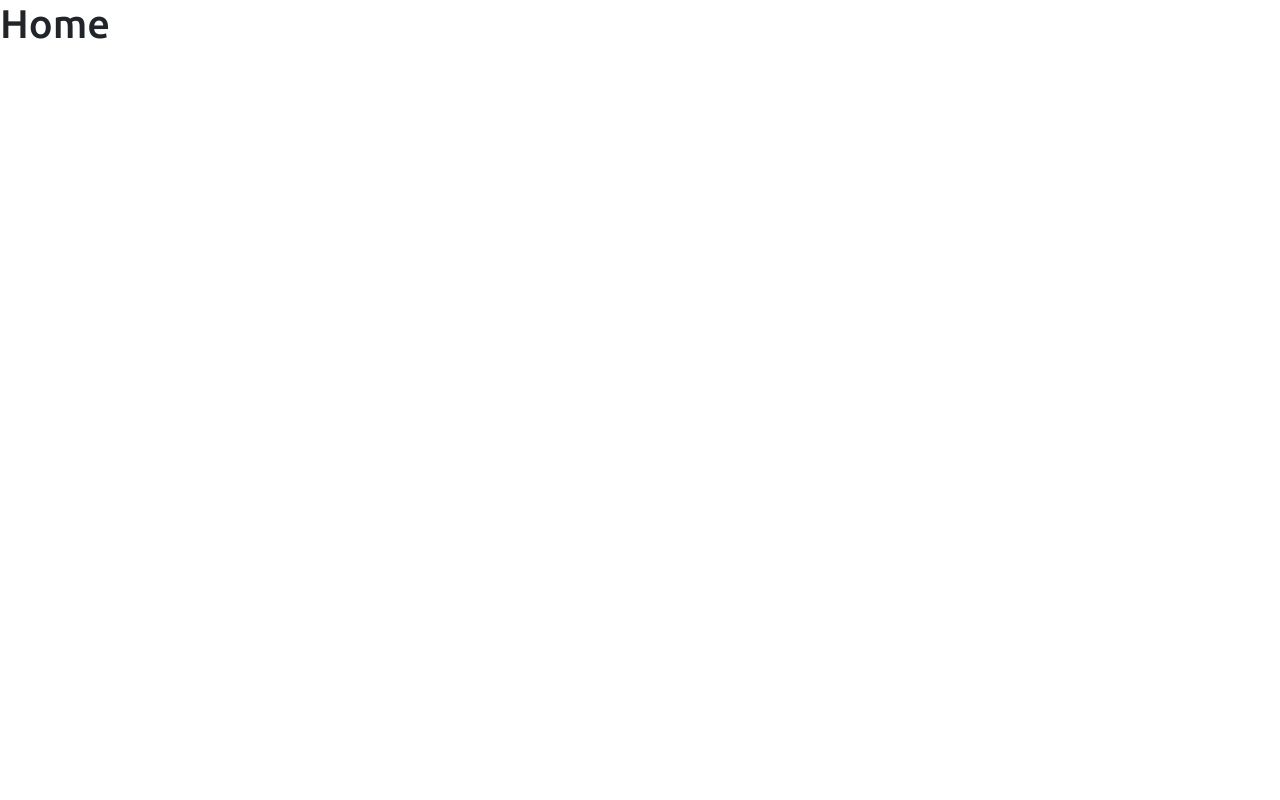
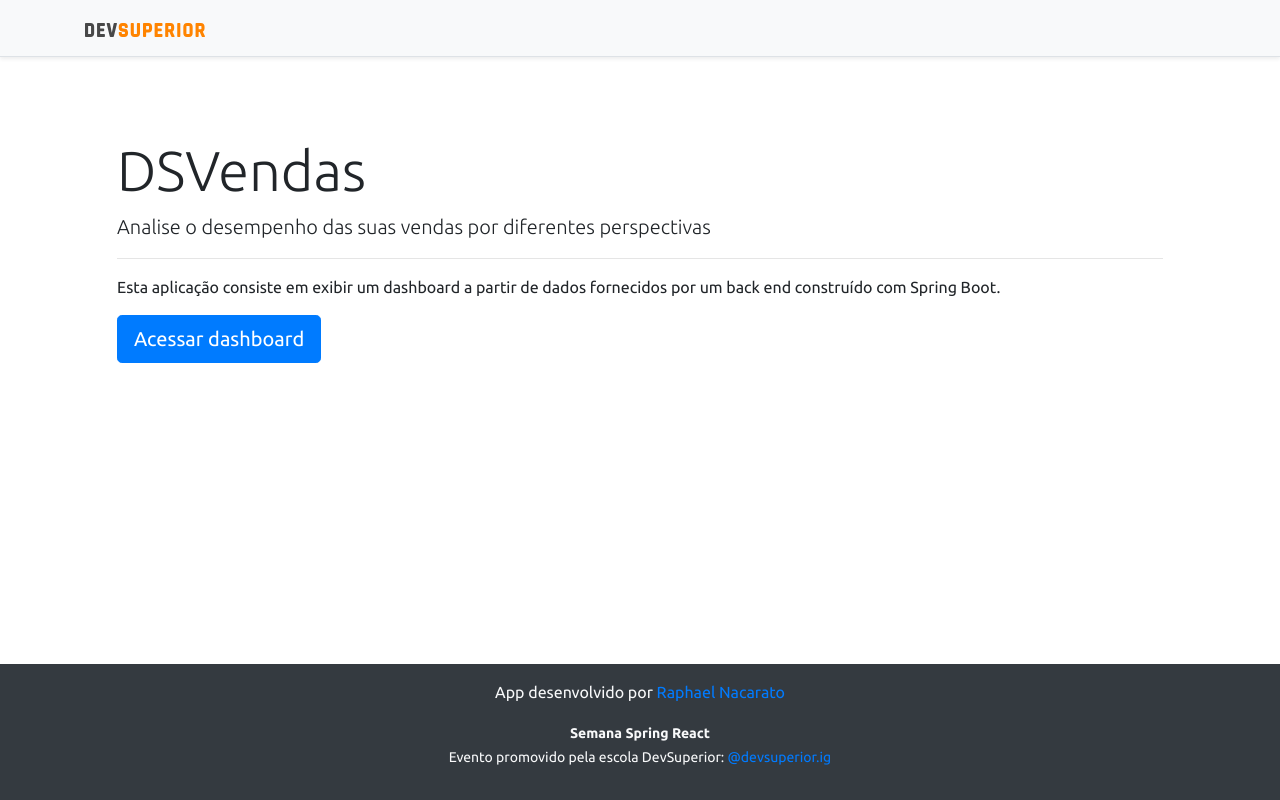
Before and after one commit to raphaelnacarato/projeto-sds3, a React (Create React App) app in the folder frontend/: page / in a window 1280 px wide. Built offline with nearby package versions, Linux system fonts and the light colour scheme.

Commit message:
Home, navigation

```diff
--- a/frontend/src/components/NavBar.tsx
+++ b/frontend/src/components/NavBar.tsx
@@ -1,3 +1,4 @@
+import { Link } from 'react-router-dom';
 
 import ImgDsDark from '../assets/img/ds-dark.svg';
 
@@ -6,7 +7,9 @@
       <div className="d-flex flex-column flex-md-row align-items-center p-3 px-md-4 mb-3 bg-light border-bottom shadow-sm">
          <div className="container">
             <nav className="my-2 my-md-0 mr-md-3">
-               <img src={ImgDsDark} alt="DevSuperior" width="120" />
+               <Link to='/'>
+                  <img src={ImgDsDark} alt="DevSuperior" width="120" />
+               </Link>
             </nav>
          </div>
       </div>
--- a/frontend/src/pages/Home.tsx
+++ b/frontend/src/pages/Home.tsx
@@ -1,9 +1,26 @@
+import { Link } from 'react-router-dom';
+
+import Footer from '../components/Footer';
+import NavBar from '../components/NavBar';
 
 const Home = () => {
    return (
-      <div>
-         <h1>Home</h1>
-      </div>
+      <>
+         <NavBar />
+         <div className="container">
+            <div className="jumbotron" style={{ backgroundColor: '#FFF' }}>
+               <h1 className="display-4">DSVendas</h1>
+               <p className="lead">Analise o desempenho das suas vendas por diferentes perspectivas</p>
+               <hr />
+               <p>Esta aplicação consiste em exibir um dashboard a partir de dados fornecidos por um back end construído com Spring Boot.</p>
+
+               <Link className="btn btn-primary btn-lg" to='/dashboard'>
+                  Acessar dashboard
+               </Link>
+            </div>
+         </div>
+         <Footer />
+      </>
    );
 };
 
```
